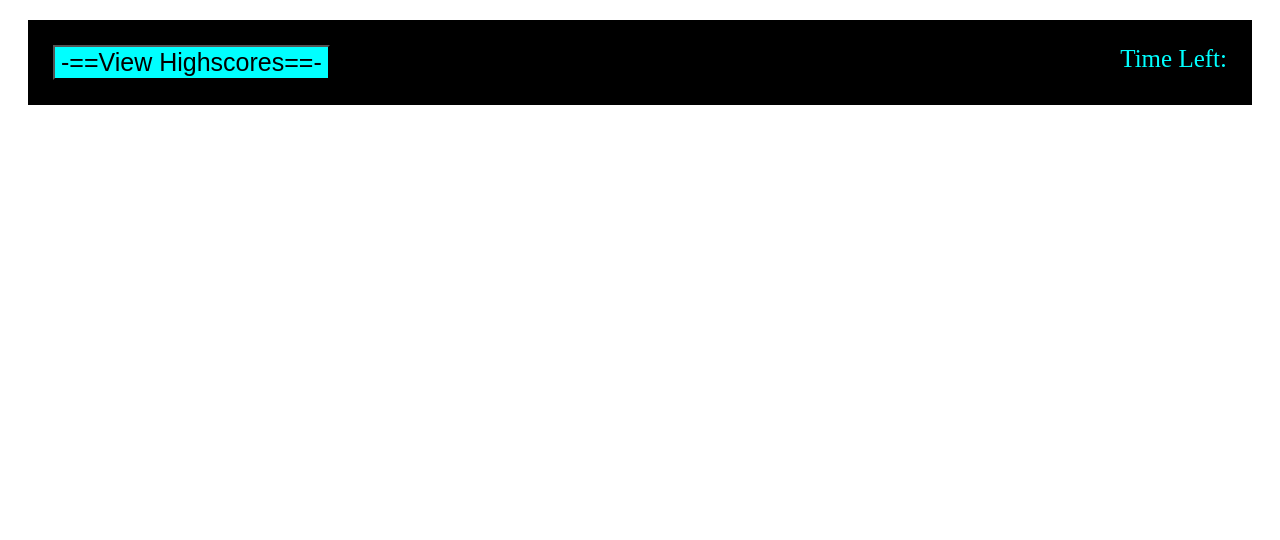
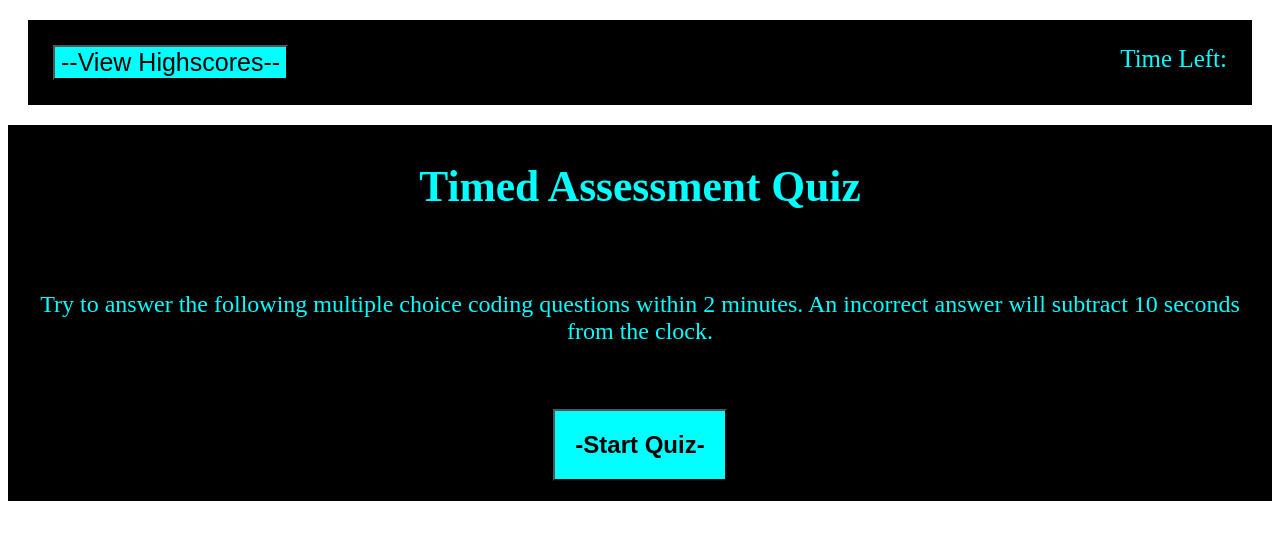
Before and after one commit to Stickkman/timedAssessmentQuiz04, a plain HTML site: page index.html in a window 1280 px wide. Drawn offline with Linux system fonts and the light colour scheme.

Commit message:
added first intro card/styles, and start button design

```diff
--- a/assets/css/style.css
+++ b/assets/css/style.css
@@ -1,4 +1,7 @@
 /* header styles */
+
+
+/* header style */
 .headerBar {
     display: flex;
     background: black;
@@ -16,3 +19,33 @@ button {
     color:black;
     font-size: 25px;
 }
+/* banner text style */
+.mainText {
+    display: flex;
+    justify-content: space-around;
+    background-color: black;
+    font-size: 29px;
+    color:aqua;
+
+}
+
+.introCard {
+    display: flex;
+    text-align: center;
+    background-color: black;
+    padding: 20px;
+    color: aqua;
+    font-size: 24px;
+}
+
+#startButton {
+    display: flex;
+    margin:auto;
+    background-color: aqua;
+    padding: 20px;
+    color: black;
+    font-size: 24px;
+    font-weight: bolder;
+
+
+}
--- a/index.html
+++ b/index.html
@@ -16,11 +16,24 @@
         <!-- class for highscore and timer headerbar -->
         <div class="headerBar">
             <!-- button for view highscores -->
-            <button id="viewHighscores"> -==View Highscores==- </button>
+            <button id="viewHighscores"> --View Highscores-- </button>
             <div id="headerTimer">Time Left: </div>
         </div>
 
     </header>
+
+    <main>
+        <section class ="mainText"><h1>Timed Assessment Quiz</h1></section>
+        <!-- first card displayed -->
+        <div class="introCard">
+            <p> Try to answer the following multiple choice coding questions within 2 minutes.  An incorrect answer will subtract 10 seconds from the clock.</p>
+            </div>
+            <!-- button to start quiz -->
+            <div class="introCard">
+            <button id="startButton">-Start Quiz-</button>
+        </div>
+        </div>
+    </main>
 
 
     <!-- Link to JavaScript -->
```
